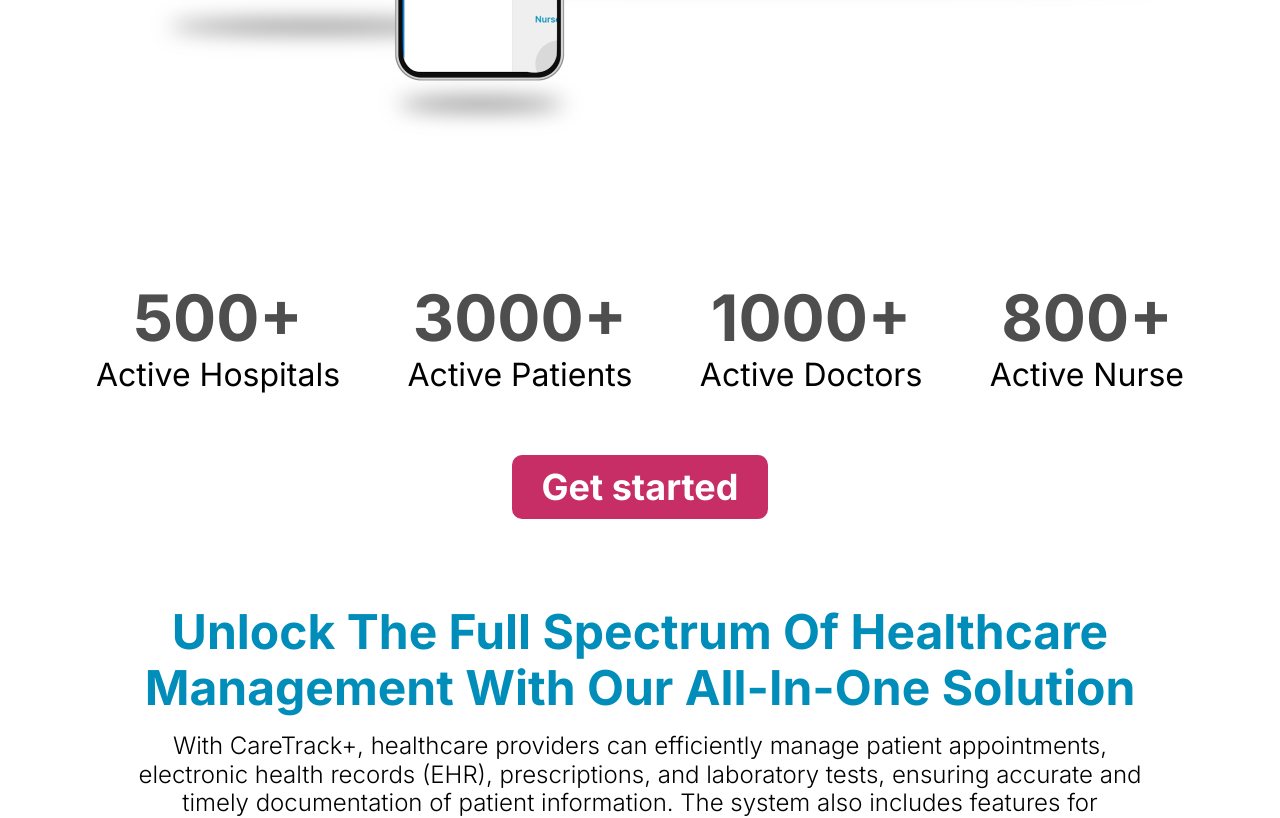
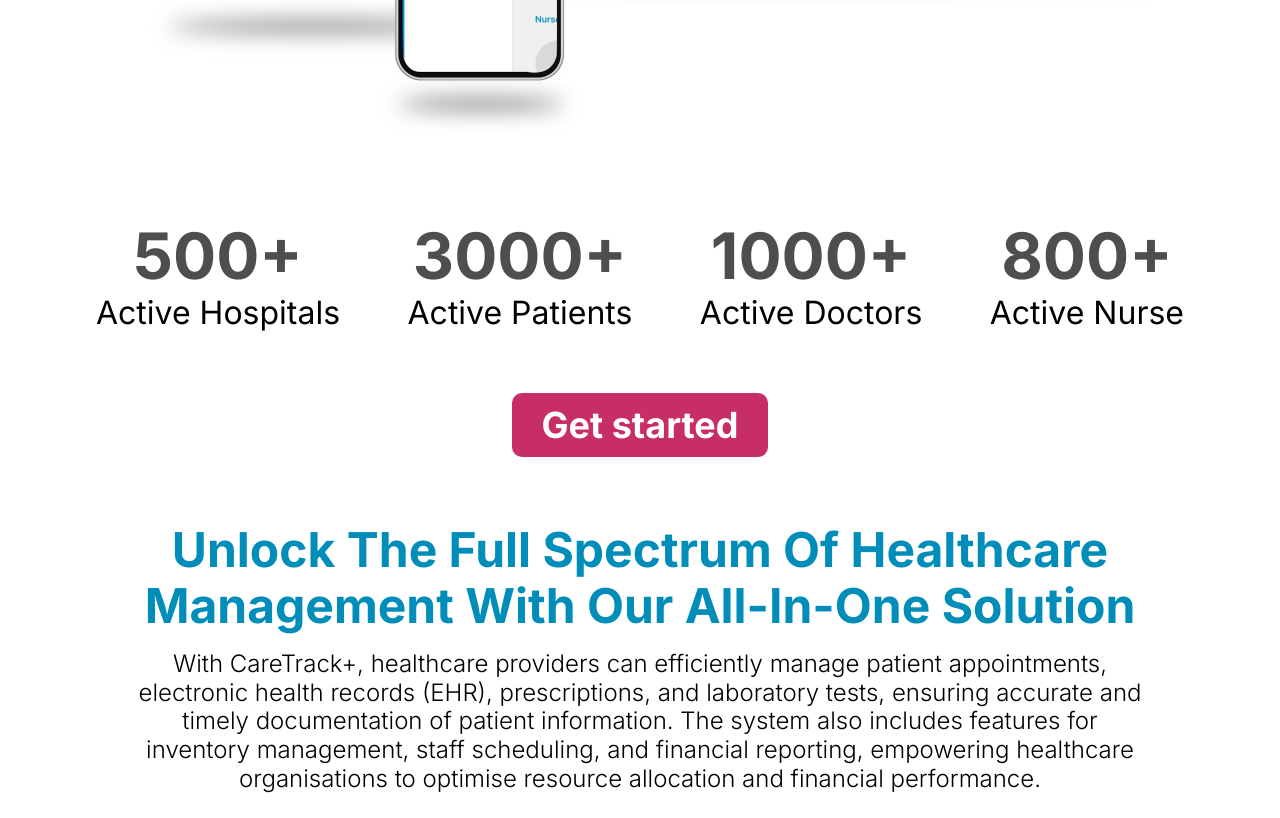
Before and after one commit to Patrick-Chukwu/caretrackplus, a Vue app: page / in a window 1280 px wide. Shown: the part 980-1798 px from the top of the page. Built offline with nearby package versions, Linux system fonts and the light colour scheme.

Commit message:
Update file

```diff
--- a/public/styles.css
+++ b/public/styles.css
@@ -141,6 +141,7 @@
   align-items: center;
   justify-content: space-between;
   z-index: 10;
+  flex: 1;
 
 }
 .navbar_onboard {
@@ -214,8 +215,10 @@
   position: relative;
   z-index: 5;
   top: -250px;
-  height: 740px;
-  width: 1184px;
+  height: 100%;
+  max-height: 740px;
+  width: 100%;
+  max-width: 1184px;
 }
   /* onboarding design starts */
   .onboard {
@@ -378,10 +381,11 @@
   }
 
   .impact {
-    margin: 350px auto;
+    margin: 18rem auto;
     justify-content: center;
     align-items: center;
-    margin-bottom: 100px;
+    margin-bottom: 5rem;
+    flex: 1;
   }
 
 
@@ -550,6 +554,10 @@
 .footer_right {
   gap: .5rem;
 }
+.footer_right img {
+  width: 24px;
+  height: 24px;
+}
 .footer_text {
   text-transform: uppercase;
 }
```
